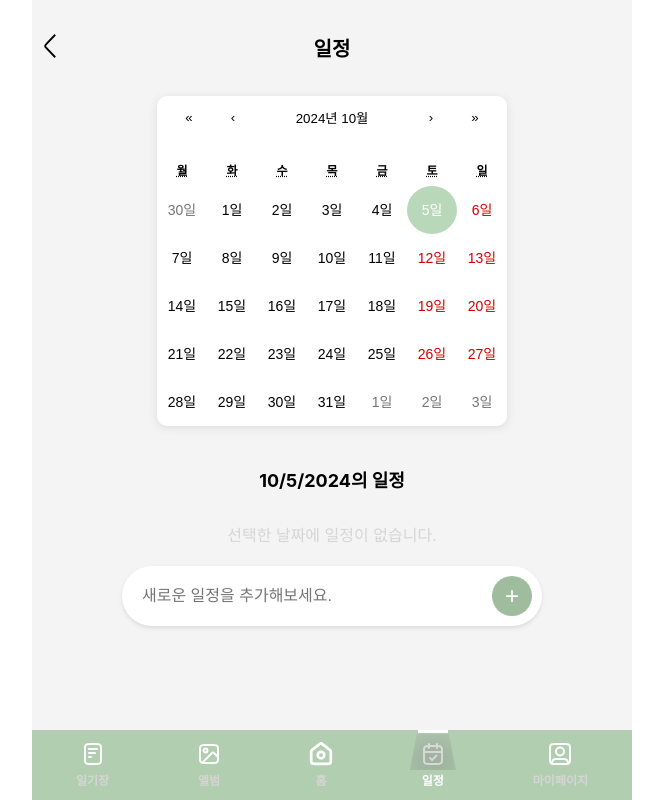
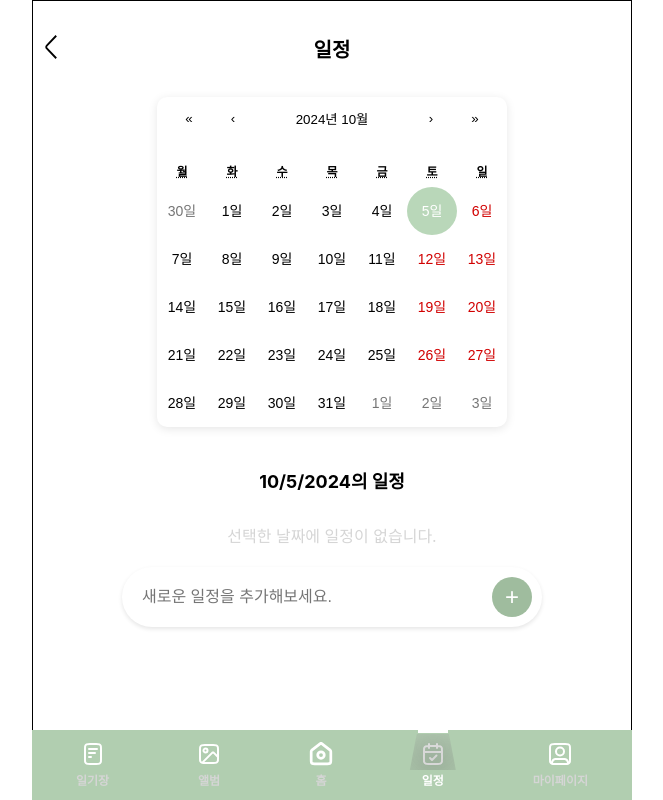
Before and after one commit to MyongjiCollaboration/Front, a React (Create React App) app: page /schedule in a window 1280 px wide. Shown: the whole page, without its empty margins (308-971 px from the left). Built offline with nearby package versions, Linux system fonts and the light colour scheme.

Commit message:
fix : container border 수정

```diff
--- a/src/page/Diary.js
+++ b/src/page/Diary.js
@@ -120,6 +120,7 @@ const Container = styled.div`
   min-height: 100vh;
   box-sizing: border-box;
   overflow: hidden;
+  border: 1px solid ${({ theme }) => theme.colors.Black};
 `;
 
 const CalendarWrapper = styled.div`
--- a/src/page/Schedule.js
+++ b/src/page/Schedule.js
@@ -90,7 +90,7 @@ const Container = styled.div`
   align-items: center;
   min-height: 100vh;
   box-sizing: border-box;
-  background-color: #f4f4f4;
+  border: 1px solid ${({ theme }) => theme.colors.Black};
 `;
 
 const CalendarWrapper = styled.div`
```
